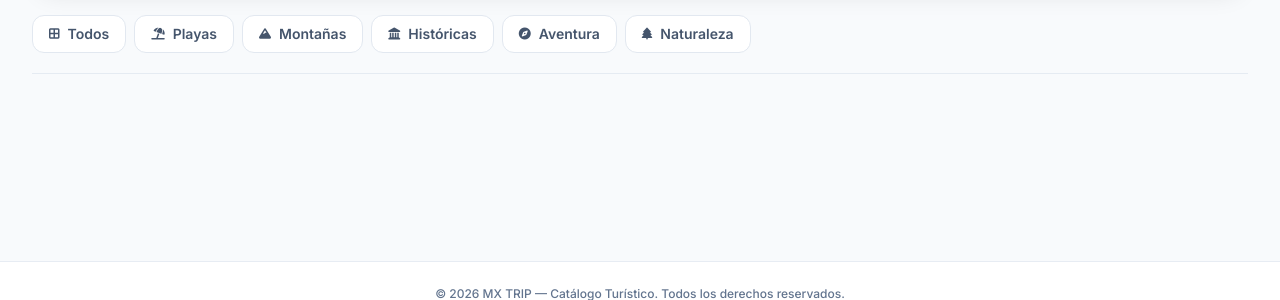
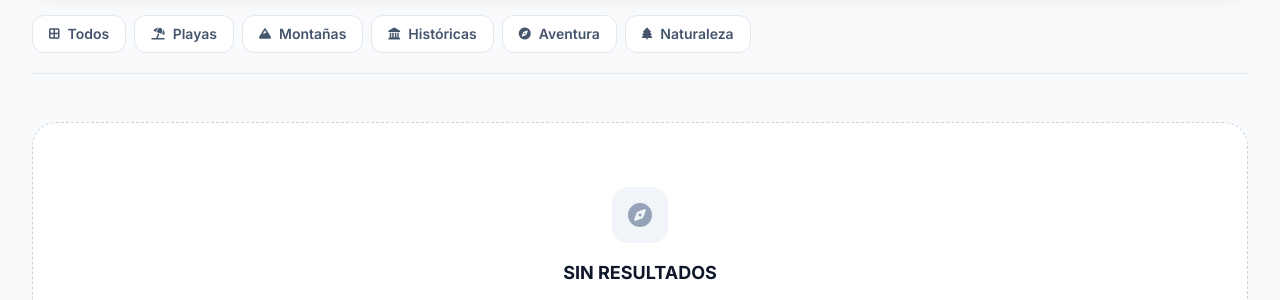
Before and after one commit to EvelynGuzman-05/mx-trip, an Astro site: page / in a window 1280 px wide. Both pictures are taken after a click on the button "Ver favoritos". Shown: the part 474-774 px from the top of the page. Built offline with nearby package versions, Linux system fonts and the light colour scheme; Astro itself is replaced by a stand-in of ours.

Commit message:
Se agregó el estado vacío del catálogo.

```diff
--- a/src/components/Catalog.vue
+++ b/src/components/Catalog.vue
@@ -101,9 +101,9 @@ onUnmounted(() => {
 </script>
 
 <template>
-  <section aria-label="Catálogo de destinos" class="relative space-y-8">
+  <section aria-label="Catálogo de destinos" class="relative">
+    <div v-if="totalPages > 0" class="space-y-8">
       <div
-      v-if="paginatedDestinations.length > 0"
         class="grid grid-cols-1 md:grid-cols-2 lg:grid-cols-3 gap-6"
       >
         <DestinationCard
@@ -114,11 +114,14 @@ onUnmounted(() => {
       </div>
 
       <PaginationControls
-      v-if="totalPages > 0"
         :current-page="currentPage"
         :total-pages="totalPages"
         @previous="goToPreviousPage"
         @next="goToNextPage"
       />
+    </div>
+    <div aria-live="polite">
+      <slot v-if="totalPages === 0" name="empty" />
+    </div>
   </section>
 </template>
--- /dev/null
+++ b/src/components/EmptyState.astro
@@ -0,0 +1,22 @@
+<section
+  aria-labelledby="empty-state-title"
+  class="empty-state my-4 space-y-4 rounded-3xl border border-dashed border-slate-300 bg-white px-4 py-16 text-center"
+>
+  <div class="mx-auto flex h-14 w-14 items-center justify-center rounded-2xl bg-slate-100 text-slate-400">
+    <i class="fa-solid fa-compass text-2xl" aria-hidden="true"></i>
+  </div>
+  <h2 id="empty-state-title" class="text-lg font-bold text-slate-900">SIN RESULTADOS</h2>
+  <p class="mx-auto max-w-sm text-sm text-slate-500">
+    No se encontraron destinos coincidentes con los filtros aplicados.
+  </p>
+</section>
+
+<style>
+  .empty-state {
+    --color-slate-100: #f1f5f9;
+    --color-slate-300: #cbd5e1;
+    --color-slate-400: #94a3b8;
+    --color-slate-500: #64748b;
+    --color-slate-900: #0f172a;
+  }
+</style>
--- a/src/pages/index.astro
+++ b/src/pages/index.astro
@@ -5,6 +5,7 @@ import Footer from "../components/Footer.astro";
 import Hero from "../sections/Hero.astro";
 import Catalog from "../components/Catalog.vue";
 import CategoryBar from "../components/CategoryBar.vue";
+import EmptyState from "../components/EmptyState.astro";
 ---
 
 <Layout
@@ -16,7 +17,9 @@ import CategoryBar from "../components/CategoryBar.vue";
 	<main class="max-w-7xl mx-auto px-4 sm:px-6 lg:px-8 w-full grow py-8 flex flex-col gap-8">
 		<Hero />
     <CategoryBar client:load />
-		<Catalog client:load />
+		<Catalog client:load>
+			<EmptyState slot="empty" />
+		</Catalog>
 	</main>
 	<Footer />
 </Layout>
```
Lines whose indentation alone changed are shown as unchanged.
